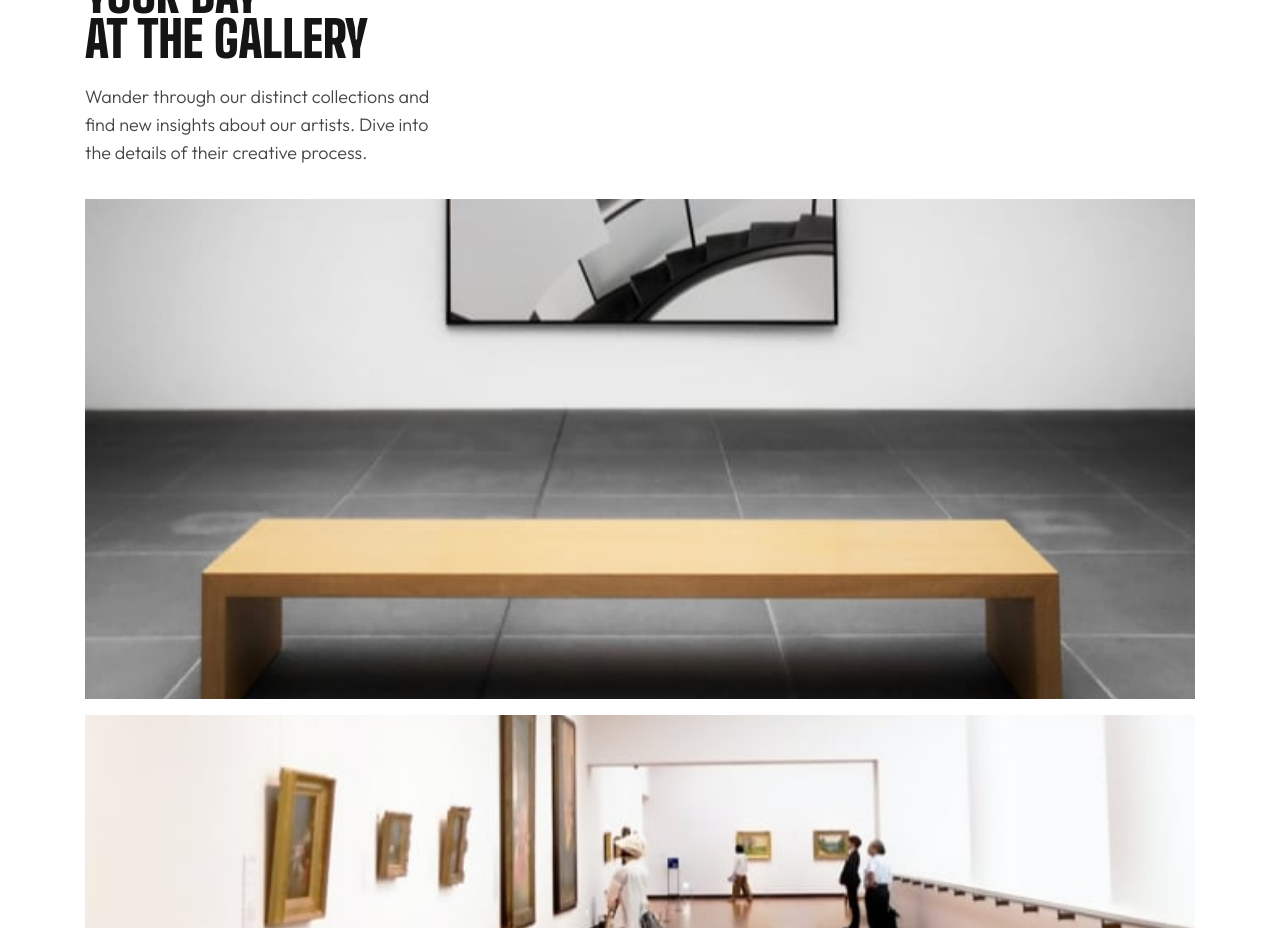
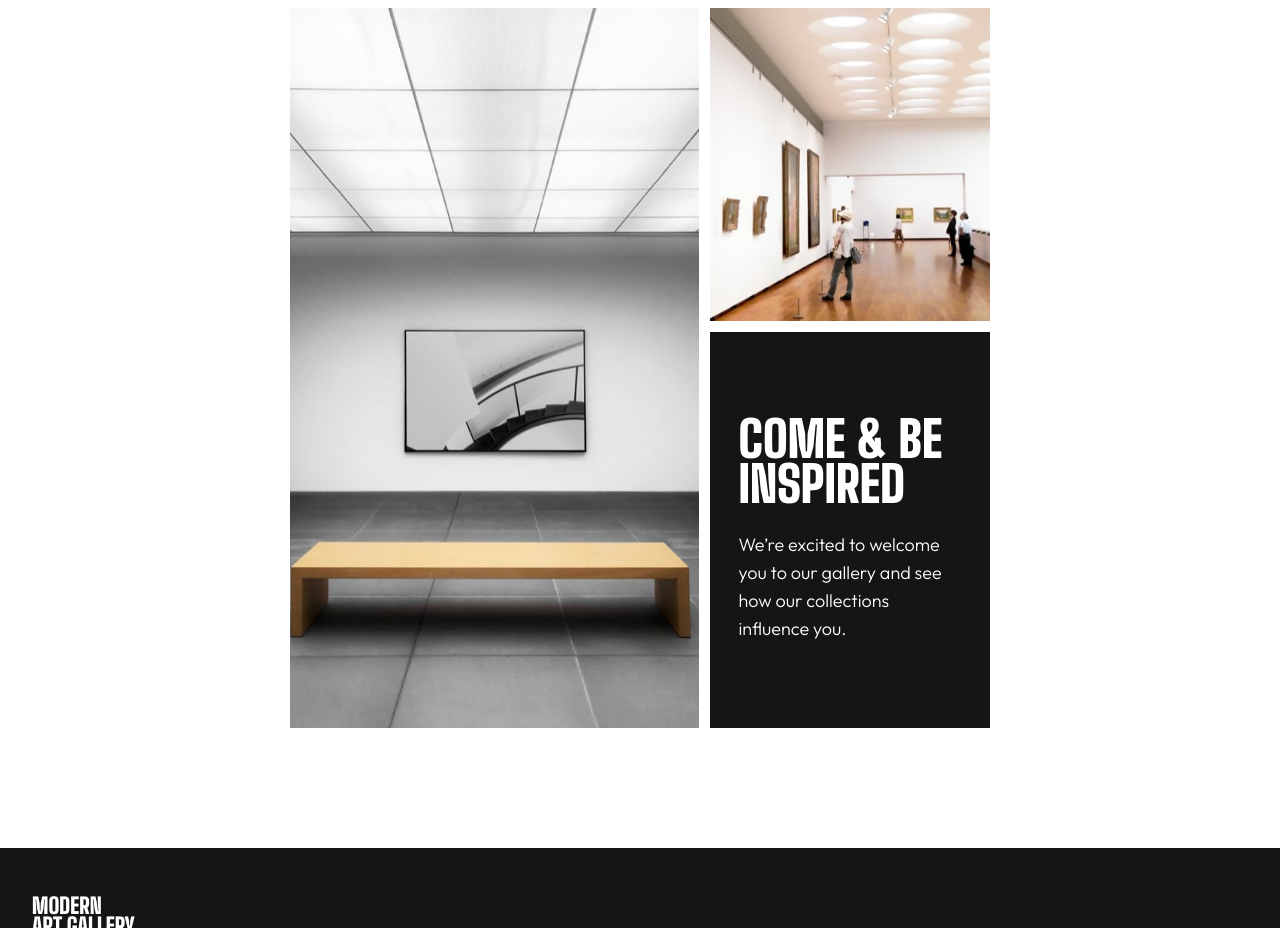
Before and after one commit to richieAiello/art-gallery-website, a website built with Parcel: page index.html in a window 1280 px wide. Shown: the part 1223-2151 px from the top of the page. Built offline with nearby package versions, Linux system fonts and the light colour scheme.

Commit message:
Implemented grid layout for main for home page on tablets.

```diff
--- a/styles/main.scss
+++ b/styles/main.scss
@@ -49,10 +49,13 @@ $white: #FFFFFF;
     }
 
     @media(min-width: 765px) {
+
+        & {
+            width: min(100% - 5rem, 1110px);
+        }
+
         &--hero {
-            width: initial;
-            margin-inline: unset;
-
+            width: unset;
         }
     }
 }
@@ -215,6 +218,50 @@ $white: #FFFFFF;
         // &--address {
 
         // }
+    }
+
+    @media(min-width: 765px) {
+
+        & {
+            display: grid;
+            justify-content: center;
+            grid-template-columns:  280px 118px 280px;
+            grid-template-rows: 400px 313px 396px;
+            row-gap: 11px;
+            column-gap: 11px;
+            grid-template-areas:
+                "a b b"
+                "c c d"
+                "c c e";
+            margin-bottom: 7.5rem;
+        }
+
+        &__context {
+
+            &--top {
+                grid-area: a;
+                // max-height: 400px;
+                // max-width: 280px;
+
+                .main__heading {
+                    margin-top: 2.25rem;
+                    margin-bottom: 1.5rem;
+                }
+
+                .main__text {
+                    max-width: 20ch;
+                }
+
+            }
+
+            &--bottom {
+                grid-area: e;
+                margin-bottom: 0;
+                padding: 5.3125rem 1.78125rem;
+                // max-height: 396px;
+                // max-width: 280px;
+            }
+        }
     }
 }
 
@@ -381,5 +428,25 @@ $white: #FFFFFF;
             display: block;
             max-width: 437px;
         }
+
+        &--main-1 {
+            grid-area: b;
+            min-height: 100%;
+            // max-width: 398px;
+        }
+
+        &--main-2 {
+            grid-area: c;
+            margin-bottom: 0;
+            min-height: 100%;
+            // max-width: 398px;
+        }
+
+        &--main-3 {
+            grid-area: d;
+            margin-bottom: 0;
+            min-height: 100%;
+            // max-width: 280px;
+        }
     }
 }
```
Also changed, not shown: styles/style.css.
